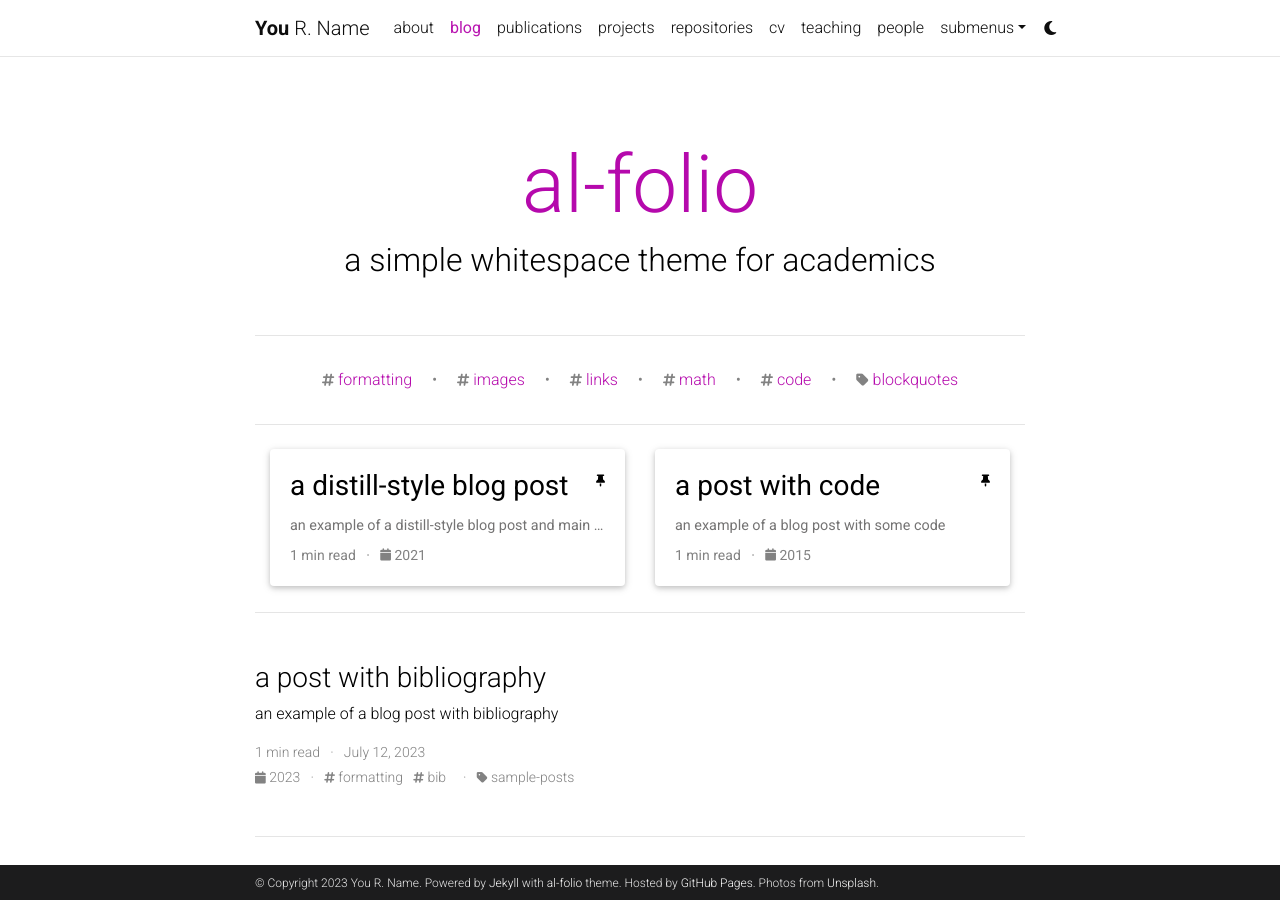
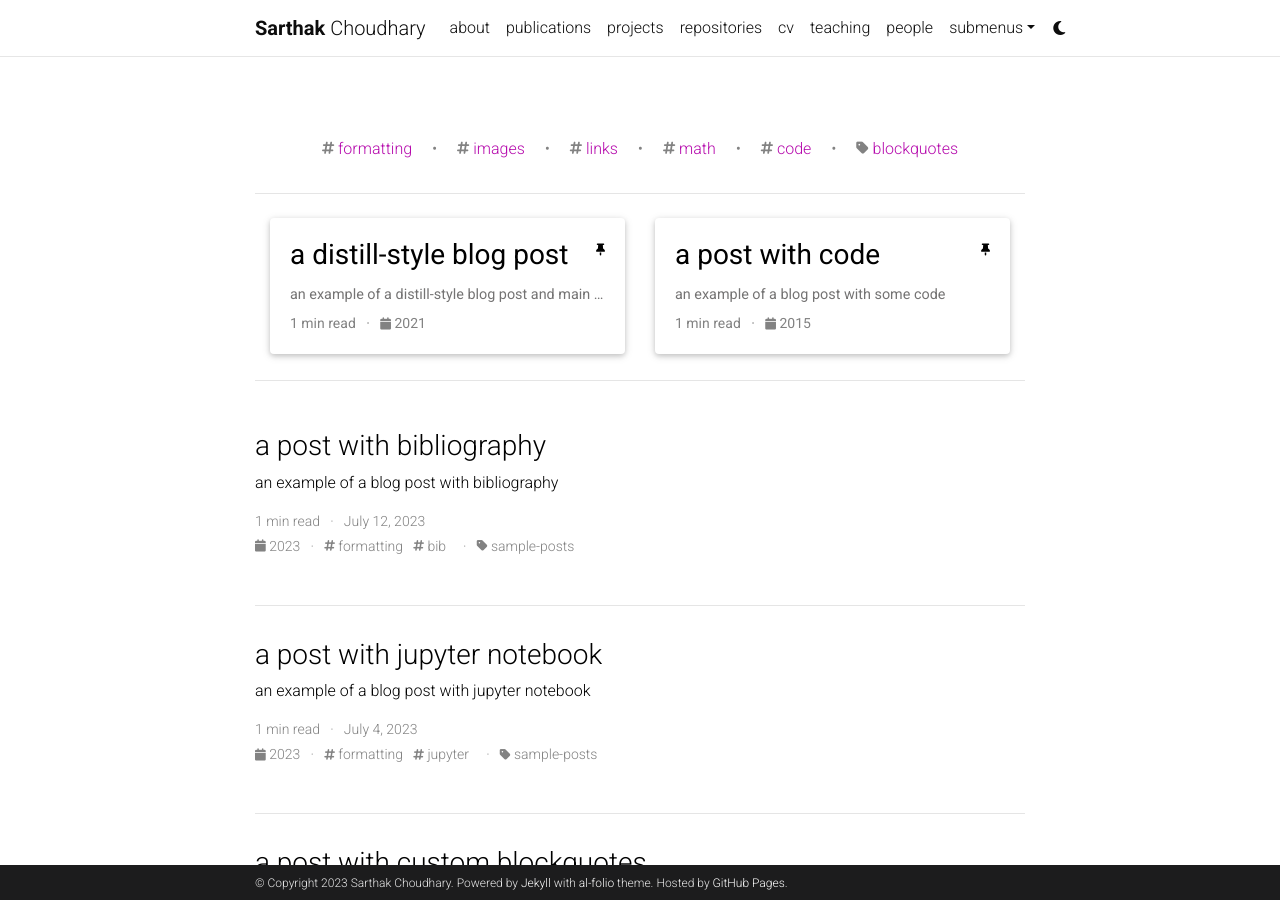
Before and after one commit to sarthak-choudhary/sarthak-choudhary.github.io, a Jekyll site: the page built from blog/index.html, in a window 1280 px wide and 900 px high. Built offline with Jekyll 4.4.1, drawn with Linux system fonts in a browser that asks for light colours; the list of posts is cut into pages by our own code; comment, search, counter and statistics services are not loaded; a style sheet for code colours, icons or effects is not loaded.

```diff
--- a/_config.yml
+++ b/_config.yml
@@ -3,23 +3,22 @@
 # -----------------------------------------------------------------------------
 
 title: blank # the website title (if blank, full name will be used instead)
-first_name: You
-middle_name: R.
-last_name: Name
-email: you@example.com
+first_name: Sarthak
+middle_name:
+last_name: Choudhary
+email: csarthak76@gmail.com
 description: > # the ">" symbol means to ignore newlines until "footer_text:"
   A simple, whitespace theme for academics. Based on [*folio](https://github.com/bogoli/-folio) design.
 footer_text: >
   Powered by <a href="https://jekyllrb.com/" target="_blank">Jekyll</a> with <a href="https://github.com/alshedivat/al-folio">al-folio</a> theme.
   Hosted by <a href="https://pages.github.com/" target="_blank">GitHub Pages</a>.
-  Photos from <a href="https://unsplash.com" target="_blank">Unsplash</a>.
 keywords: jekyll, jekyll-theme, academic-website, portfolio-website  # add your own keywords or leave empty
 
 lang: en # the language of your site (for example: en, fr, cn, ru, etc.)
 icon: ⚛️  # the emoji used as the favicon (alternatively, provide image name in /assets/img/)
 
-url: https://alshedivat.github.io # the base hostname & protocol for your site
-baseurl: /al-folio # the subpath of your site, e.g. /blog/
+url: https://sarthak-choudhary.github.io # the base hostname & protocol for your site
+baseurl: # the subpath of your site, e.g. /blog/
 last_updated: false # set to true if you want to display last updated in the footer
 impressum_path:  # set to path to include impressum link in the footer, use the same path as permalink in a page, helps to conform with EU GDPR
 
@@ -67,13 +66,13 @@ og_image: # The site-wide (default for all links) Open Graph preview image
 # Social integration
 # -----------------------------------------------------------------------------
 
-github_username: # your GitHub user name
+github_username: sarthak-choudhary
 gitlab_username: # your GitLab user name
 x_username: # your X handle
 mastodon_username: # your mastodon instance+username in the format instance.tld/@username
 linkedin_username: # your LinkedIn user name
 telegram_username: # your Telegram user name
-scholar_userid: # your Google Scholar ID
+scholar_userid: asC9xlsAAAAJ
 semanticscholar_id: # your Semantic Scholar ID
 whatsapp_number: # your WhatsApp number (full phone number in international format. Omit any zeroes, brackets, or dashes when adding the phone number in international format.)
 orcid_id: # your ORCID ID
@@ -104,7 +103,6 @@ zotero_username: # your zotero username
 wechat_qr: # filename of your wechat qr-code saved as an image (e.g., wechat-qr.png if saved to assets/img/wechat-qr.png)
 
 contact_note: >
-  You can even add a little note about which of these is the best way to reach you.
 
 # -----------------------------------------------------------------------------
 # Analytics and search engine verification
@@ -120,10 +118,10 @@ bing_site_verification:  # out your bing-site-verification ID (Bing Webmaster)
 # Blog
 # -----------------------------------------------------------------------------
 
-blog_name: al-folio # blog_name will be displayed in your blog page
-blog_nav_title: blog # your blog must have a title for it to be displayed in the nav bar
-blog_description: a simple whitespace theme for academics
-permalink: /blog/:year/:title/
+# blog_name: al-folio # blog_name will be displayed in your blog page
+# blog_nav_title: blog # your blog must have a title for it to be displayed in the nav bar
+# blog_description: a simple whitespace theme for academics
+# permalink: /blog/:year/:title/
 
 # Pagination
 pagination:
```
Also changed, not shown: _bibliography/papers.bib (+5 -7 lines), _pages/about.md (+12 -10 lines), _pages/publications.md (+1 -1 lines).
